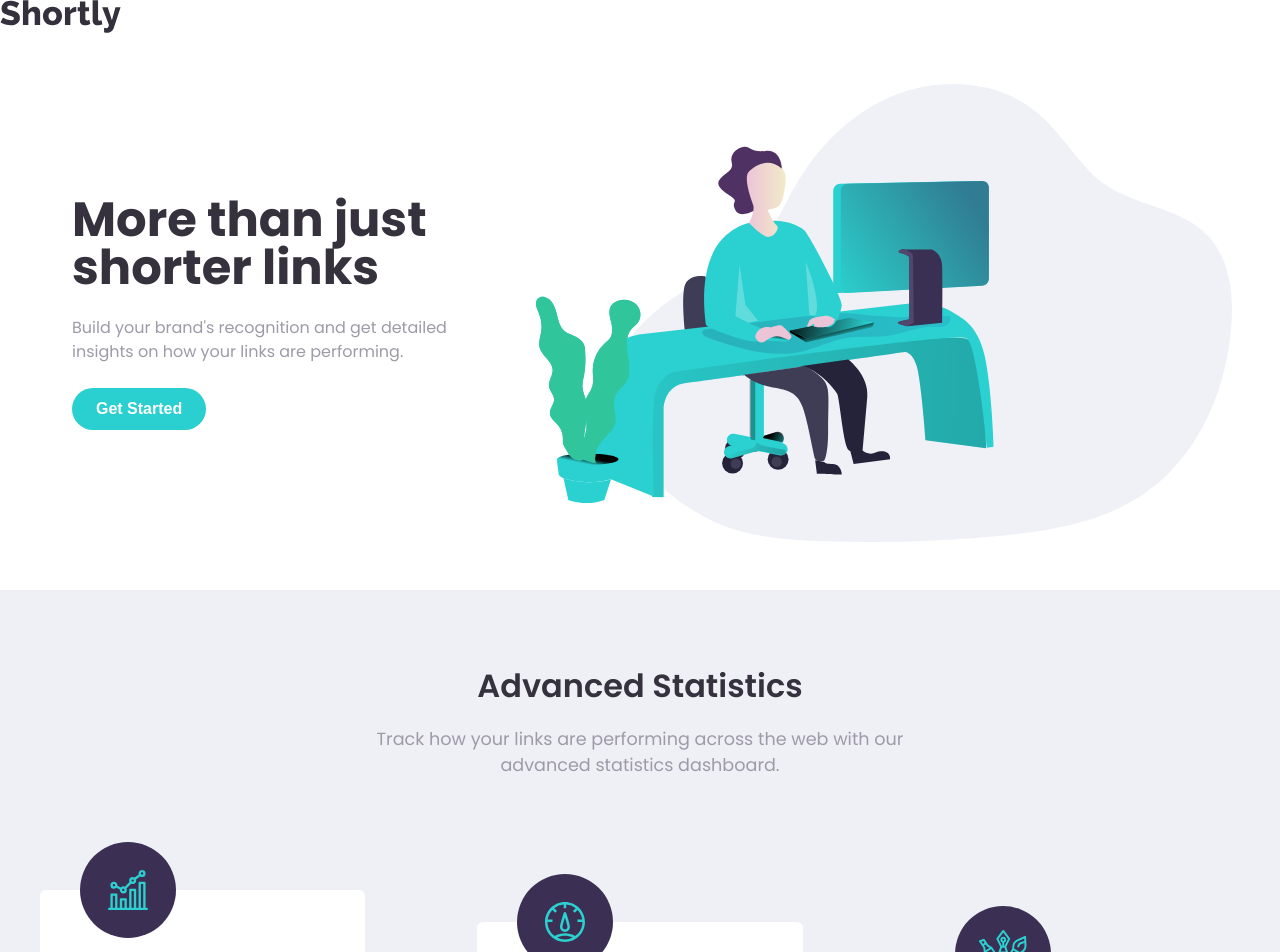
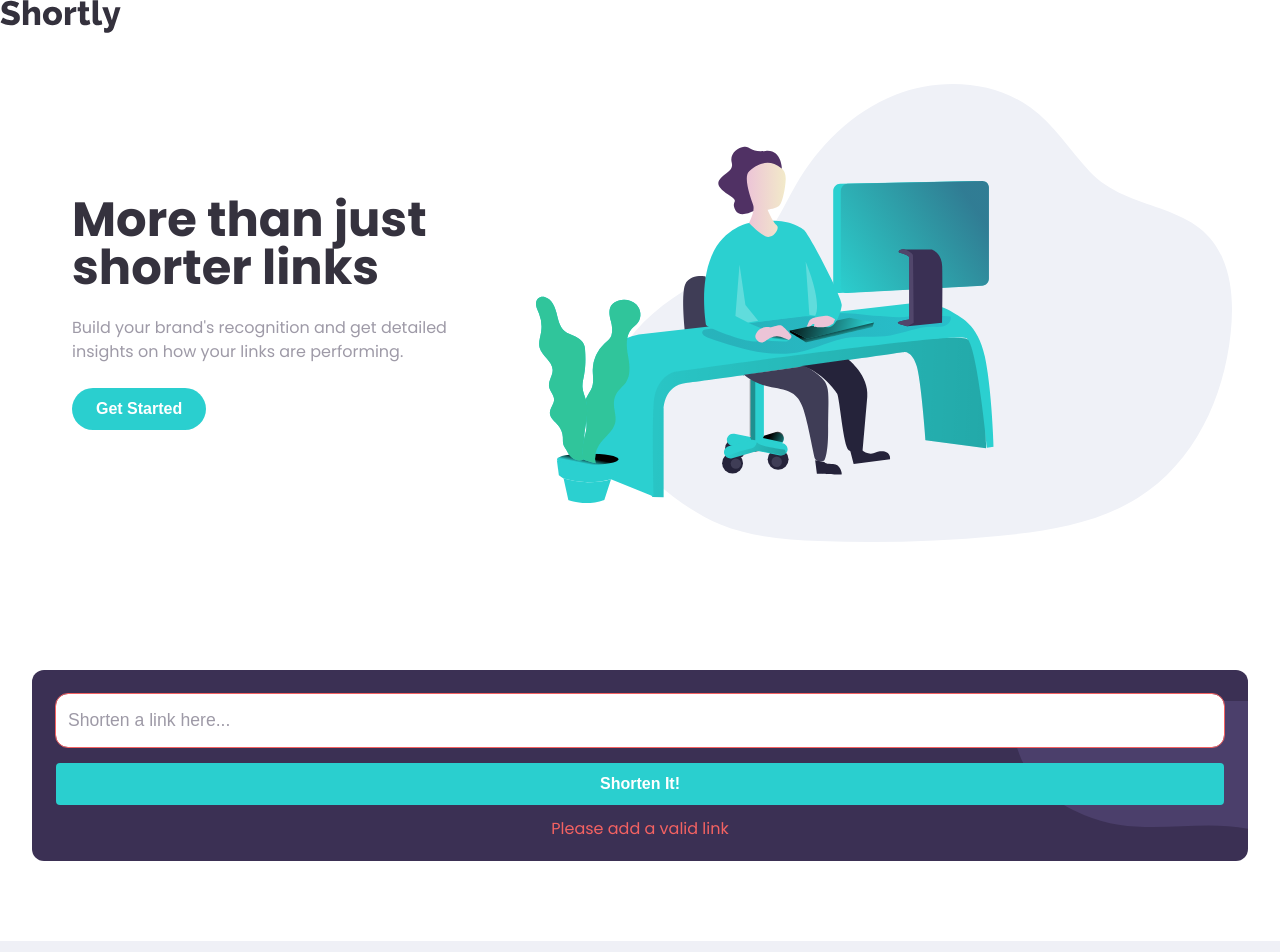
Before and after one commit to smh1988-2/fem-shortly, a Next.js app: page / in a window 1280 px wide. Shown: the top 952 px of the page. Built offline with nearby package versions, Linux system fonts and the light colour scheme.

Commit message:
styling for shortener

```diff
--- a/app/page.tsx
+++ b/app/page.tsx
@@ -3,12 +3,14 @@ import ConversionPanel from "./src/ConversionPanel/ConversionPanel";
 import Footer from "./src/Footer/Footer";
 import Hero from "./src/Hero/Hero";
 import NavBar from "./src/NavBar/NavBar";
+import Shortener from "./src/Shortener/Shortener";
 
 export default function Home() {
   return (
     <main>
       <NavBar />
       <Hero />
+      <Shortener />
       <CardDeck />
       <ConversionPanel content={"Boost your links today"} />
       <Footer />
--- a/app/src/Buttons/Button.module.css
+++ b/app/src/Buttons/Button.module.css
@@ -16,6 +16,11 @@
     border-radius: 3rem;
 }
 
+.btn.squared {
+  border-radius: .25rem;
+  width: 100%;
+}
+
 .btn:hover {
   cursor: pointer;
   background-color: var(--cyan-hover);
--- a/app/src/Buttons/Button.tsx
+++ b/app/src/Buttons/Button.tsx
@@ -2,12 +2,13 @@ import styles from "./Button.module.css";
 
 export function Button({ ...props }) {
   const size = props.size;
+  const border = props.border;
   const type = props.type;
 
   return (
     <button
-      type="button"
-      className={`${styles.btn} ${styles[size]} ${styles[type]}`}
+      type={type}
+      className={`${styles.btn} ${styles[size]} ${styles[border]}`}
     >
       {props.content}
     </button>
--- a/app/src/CardDeck/Card/Card.tsx
+++ b/app/src/CardDeck/Card/Card.tsx
@@ -2,7 +2,6 @@ import React from "react";
 import styles from "./styles.module.css";
 
 function Card({ ...props }) {
-  console.log("icon", props.icon);
   return (
     <div className={styles.card}>
       <div
--- a/app/src/ConversionPanel/ConversionPanel.tsx
+++ b/app/src/ConversionPanel/ConversionPanel.tsx
@@ -7,7 +7,7 @@ function ConversionPanel({...props}) {
   return (
     <section className={styles.conversionPanel}>
         <h1>{props.content}</h1>
-        <Button content={"Get Started"} size="lg" type="rounded" />
+        <Button content={"Get Started"} size="lg" border="rounded" />
     </section>
   )
 }
--- a/app/src/Hero/Hero.tsx
+++ b/app/src/Hero/Hero.tsx
@@ -22,7 +22,7 @@ function Hero() {
           Build your brand's recognition and get detailed insights on how your
           links are performing.
         </p>
-        <Button type={"rounded"} size={"lg"} content={"Get Started"} />
+        <Button border={"rounded"} size={"lg"} content={"Get Started"} />
       </hgroup>
     </header>
   );
--- /dev/null
+++ b/app/src/Shortener/Shortener.tsx
@@ -0,0 +1,56 @@
+"use client";
+
+import React, { useState } from "react";
+
+import styles from "./styles.module.css";
+import { Button } from "../Buttons/Button";
+
+function Shortener() {
+  const [longUrl, setLongUrl] = useState("");
+  const [validUrl, setValidUrl] = useState(false)
+
+  function handleSubmit(e: any) {
+    e.preventDefault();
+
+    if (isValidUrl(e.target[0].value)) {
+      setValidUrl(true)
+      console.log("true!");
+    } else {
+      setValidUrl(false)
+      console.log("false");
+    }
+
+    setLongUrl(e.target[0].value);
+    shortenUrl();
+  }
+
+  function isValidUrl(urlString: string) {
+    var urlPattern = new RegExp(
+      "^(https?:\\/\\/)?((([a-z\\d]([a-z\\d-]*[a-z\\d])*)\\.)+[a-z]{2,}|((\\d{1,3}\\.){3}\\d{1,3}))(\\:\\d+)?(\\/[-a-z\\d%_.~+]*)*(\\?[;&a-z\\d%_.~+=-]*)?(\\#[-a-z\\d_]*)?$",
+      "i"
+    );
+    return !!urlPattern.test(urlString);
+  }
+
+  function shortenUrl() {}
+
+  return (
+    <section className={styles.shortenSection}>
+      <div className={styles.shortenContainer}>
+        <form onSubmit={(e) => handleSubmit(e)} className={styles.shortenForm}>
+          <input type="text" placeholder="Shorten a link here..."
+          className={ validUrl ? styles.validUrl : styles.invalidUrl} />
+          <Button
+            content={"Shorten It!"}
+            size="lg"
+            border="squared"
+            type={"submit"}
+          />
+        </form>
+        <p className={styles.errorMessage}>Please add a valid link</p>
+      </div>
+    </section>
+  );
+}
+
+export default Shortener;
--- /dev/null
+++ b/app/src/Shortener/styles.module.css
@@ -0,0 +1,45 @@
+.shortenSection {
+  padding: 5rem 2rem;
+}
+
+.shortenContainer {
+  background: var(--dark-violet);
+  background-image: url("../../../public/images/bg-shorten-mobile.svg");
+  background-repeat: no-repeat;
+  background-position: right;
+  display: flex;
+  justify-content: center;
+  align-items: center;
+  flex-direction: column;
+  gap: 1rem;
+  padding: 1.5rem;
+  border-radius: 12px;
+}
+
+.shortenForm {
+  display: flex;
+  flex-direction: column;
+  gap: 1rem;
+  width: 100%;
+}
+
+.shortenForm input {
+  padding: 1rem 0.75rem;
+  border-radius: 12px;
+  border: none;
+  font-size: var(--body-text);
+  color: var(--grayish-violet);
+}
+
+.invalidUrl {
+  outline: 1px solid var(--red);
+}
+
+.shortenForm input::placeholder {
+  color: var(--grayish-violet);
+  opacity: 1;
+}
+
+.errorMessage {
+    color: var(--red);
+}
--- a/package.json
+++ b/package.json
@@ -9,6 +9,7 @@
     "lint": "next lint"
   },
   "dependencies": {
+    "lib": "^5.1.0",
     "next": "13.5.5",
     "react": "^18",
     "react-dom": "^18",
```
Also changed, not shown: 1 other file (tests, documents, lock files or other folders).
